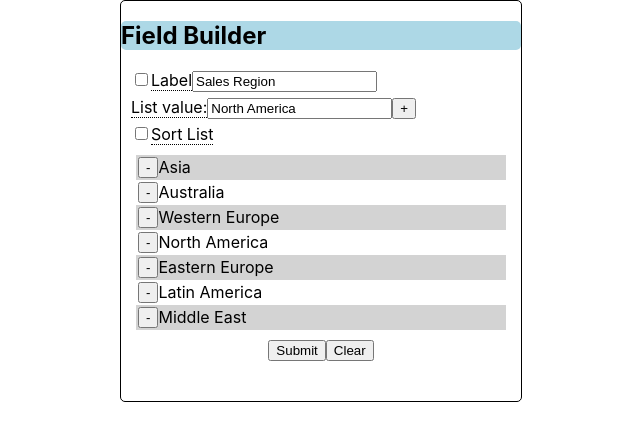
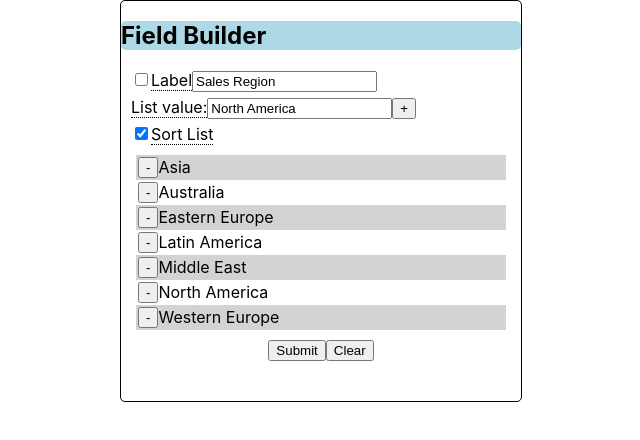
Before and after one commit to sonofdust/QuickBase, a React (Create React App) app: page / in a window 1280 px wide. Shown: the top 440 px of the page, without its empty margins (319-959 px from the left). Built offline with nearby package versions, Linux system fonts and the light colour scheme.

Commit message:
Moves css into component files

```diff
--- a/src/App.css
+++ b/src/App.css
@@ -23,6 +23,7 @@ h2 {
   border: 1px solid black;
   border-radius: 5px;
   height: 400px;
+  overflow: auto;
   width: 400px;
 }
 
--- a/src/App.js
+++ b/src/App.js
@@ -1,6 +1,6 @@
 import React, { Component } from "react";
-import { Tooltip } from "./components/tooltip/tooltip";
-import { Selectionlist } from "./components/selectionlist/selectionlist";
+import { Tooltip } from "./components/tooltip";
+import { Selectionlist } from "./components/selection-list";
 import "./App.css";
 import { ApiService } from "./services/api";
 
@@ -33,9 +33,11 @@ class App extends Component {
   };
 
   handleSortCheckBox = () => {
-    if (this.state.displayAlpha) {
+    this.setState({
+      displayAlpha: !this.state.displayAlpha
+    }, () => {
       this.sortChoices();
-    }
+    });
   };
 
   disableSubmitButton = () => {
@@ -104,18 +106,18 @@ class App extends Component {
           : [...this.state.choices, this.state.default],
         loading: true
       },
-      () => {
-        ApiService.postData(this.state)
-          .then(() => {
-            // TODO: Remove after testing.
-            setTimeout(() => {
-              this.setState({ loading: false });
-              this.sortChoices();
-            }, 1500);
-          })
-          .catch(error => {
-            console.error("error has occurred:", error);
-          });
+      async () => {
+        try {
+          await ApiService.postData(this.state);
+
+          // Delays here to show spinner.
+          setTimeout(() => {
+            this.setState({ loading: false });
+            this.sortChoices();
+          }, 1500);
+        } catch (error) {
+          console.error("error has occurred:", error);
+        }
       }
     );
   };
--- /dev/null
+++ b/src/components/selection-list.js
@@ -0,0 +1,47 @@
+import React from "react";
+
+export const Selectionlist = ({ choices, deleteItem }) => {
+  const list = {
+    border: "none",
+    padding: "5px",
+    overflow: "auto"
+  };
+
+  const option = {
+    display: "flex",
+    alignItems: "center",
+    justifyContent: "flex-start",
+    margin: "auto",
+    wordBreak: "break-all",
+    padding: "2px"
+  };
+
+  const altRowColor = {
+    backgroundColor: "lightgray"
+  };
+
+  const getErrorMsg = (text, index) => {
+    return (
+      <span>
+        {text.substring(0, index)}
+        <font color="red">{text.substring(index)}</font>
+      </span>
+    );
+  };
+
+  return (
+    <div style={list}>
+      {choices.map((choice, index) => (
+        <div
+          key={choice}
+          style={{ ...option, ...(index % 2 === 0 && altRowColor) }}
+        >
+          <button onClick={deleteItem.bind(this, choice)} style={{ cursor: "pointer" }}>
+            -
+          </button>
+          {getErrorMsg(choice, 40)}
+        </div>
+      ))}
+    </div>
+  );
+};
--- a/src/components/selectionlist/selectionlist.css
+++ /dev/null
@@ -1,68 +0,0 @@
-.btn {
-  cursor: pointer;
-}
-option.break {
-  word-break: break-all;
-  white-space: normal;
-}
-
-.list-wrapper {
-  border: none;
-  padding: 5px;
-  overflow: auto;
-  /* height: 250px; */
-}
-
-.list-title {
-  display: flex;
-  justify-content: center;
-}
-
-.option {
-  display: flex;
-  align-items: center;
-  justify-content: flex-start;
-  margin: auto;
-  word-break: break-all;
-  padding: 2px;
-}
-
-select {
-  display: block;
-  width: 100%;
-}
-
-div.y-scroll {
-  width: auto;
-  height: 275px;
-  overflow: scroll;
-}
-
-.container {
-  justify-content: space-between;
-  word-wrap: break-word;
-  width: auto;
-  display: inline-block;
-}
-
-.row:nth-child(odd) {
-  background: lightgray;
-}
-
-.dont-break-out {
-  /* These are technically the same, but use both */
-  overflow-wrap: break-word;
-  word-wrap: break-word;
-
-  -ms-word-break: break-all;
-  /* This is the dangerous one in WebKit, as it breaks things wherever */
-  word-break: break-all;
-  /* Instead use this non-standard one: */
-  word-break: break-word;
-
-  /* Adds a hyphen where the word breaks, if supported (No Blink) */
-  -ms-hyphens: auto;
-  -moz-hyphens: auto;
-  -webkit-hyphens: auto;
-  hyphens: auto;
-}
--- a/src/components/selectionlist/selectionlist.js
+++ /dev/null
@@ -1,26 +0,0 @@
-import React from "react";
-import "./selectionlist.css";
-
-export const Selectionlist = ({ choices, deleteItem }) => {
-  const getErrorMsg = (text, index) => {
-    return (
-      <span>
-        {text.substring(0, index)}
-        <font color="red">{text.substring(index)}</font>
-      </span>
-    );
-  };
-
-  return (
-    <div className="list-wrapper">
-      {choices.map(choice => (
-        <div key={choice} className="row option">
-          <button className="btn" onClick={deleteItem.bind(this, choice)}>
-            -
-          </button>
-          {getErrorMsg(choice, 40)}
-        </div>
-      ))}
-    </div>
-  );
-};
--- /dev/null
+++ b/src/components/tooltip.js
@@ -0,0 +1,57 @@
+import React, { Component } from "react";
+
+export class Tooltip extends Component {
+  constructor() {
+    super();
+
+    this.state = { hover: false };
+  }
+
+  toggleHover = () => {
+    this.setState({
+      hover: !this.state.hover
+    });
+  };
+
+  render() {
+    const tooltip = {
+      position: "relative",
+      display: "inline-block",
+      borderBottom: "1px dotted black"
+    };
+
+    const text = {
+      position: "absolute",
+      top: "25px",
+      left: "0",
+      visibility: "hidden",
+      transition: "opacity 1s",
+      width: "200px",
+      backgroundColor: "lightyellow",
+      border: "1px solid black",
+      fontSize: "10px",
+      borderRadius: "4px",
+      padding: "4px",
+      zIndex: 10
+    };
+
+    let msgStyle = null;
+
+    if (this.state.hover) {
+      msgStyle = { visibility: "visible", opacity: "1" };
+    } else {
+      msgStyle = { visibility: "hidden", opacity: 0 };
+    }
+
+    return (
+      <div
+        style={tooltip}
+        onMouseOver={this.toggleHover}
+        onMouseOut={this.toggleHover}
+      >
+        {this.props.label}
+        <span style={{ ...text, ...msgStyle }}>{this.props.message}</span>
+      </div>
+    );
+  }
+}
--- a/src/components/tooltip/tooltip.css
+++ /dev/null
@@ -1,31 +0,0 @@
-.tooltip {
-  position: relative;
-  display: inline-block;
-  border-bottom: 1px dotted black;
-}
-
-.tooltip .tooltiptext {
-  visibility: hidden;
-  width: 200px;
-  background-color: lightyellow;
-  text-align: left;
-  border-width: 1px;
-  border-color: black;
-  font-size: small;
-  border-radius: 4px;
-  padding: 4px 0;
-
-  /* Position the tooltip */
-  position: absolute;
-  z-index: 1;
-  top: 100%;
-  left: 50%;
-  margin-left: -60px;
-  opacity: 0;
-  transition: opacity 1s;
-}
-
-.tooltip:hover .tooltiptext {
-  visibility: visible;
-  opacity: 1;
-}
--- a/src/components/tooltip/tooltip.js
+++ /dev/null
@@ -1,11 +0,0 @@
-import React from "react";
-import "./tooltip.css";
-
-export const Tooltip = ({ label, message }) => {
-  return (
-    <div className="tooltip">
-      {label}
-      <span className="tooltiptext">{message}</span>
-    </div>
-  );
-};
--- a/src/services/api.js
+++ b/src/services/api.js
@@ -14,7 +14,7 @@ export const ApiService = {
       label: "Sales Region",
       required: false,
       choices: CHOICES,
-      displayAlpha: false,
+      displayAlpha: true,
       defaultValue: "North America"
     };
   },
```
